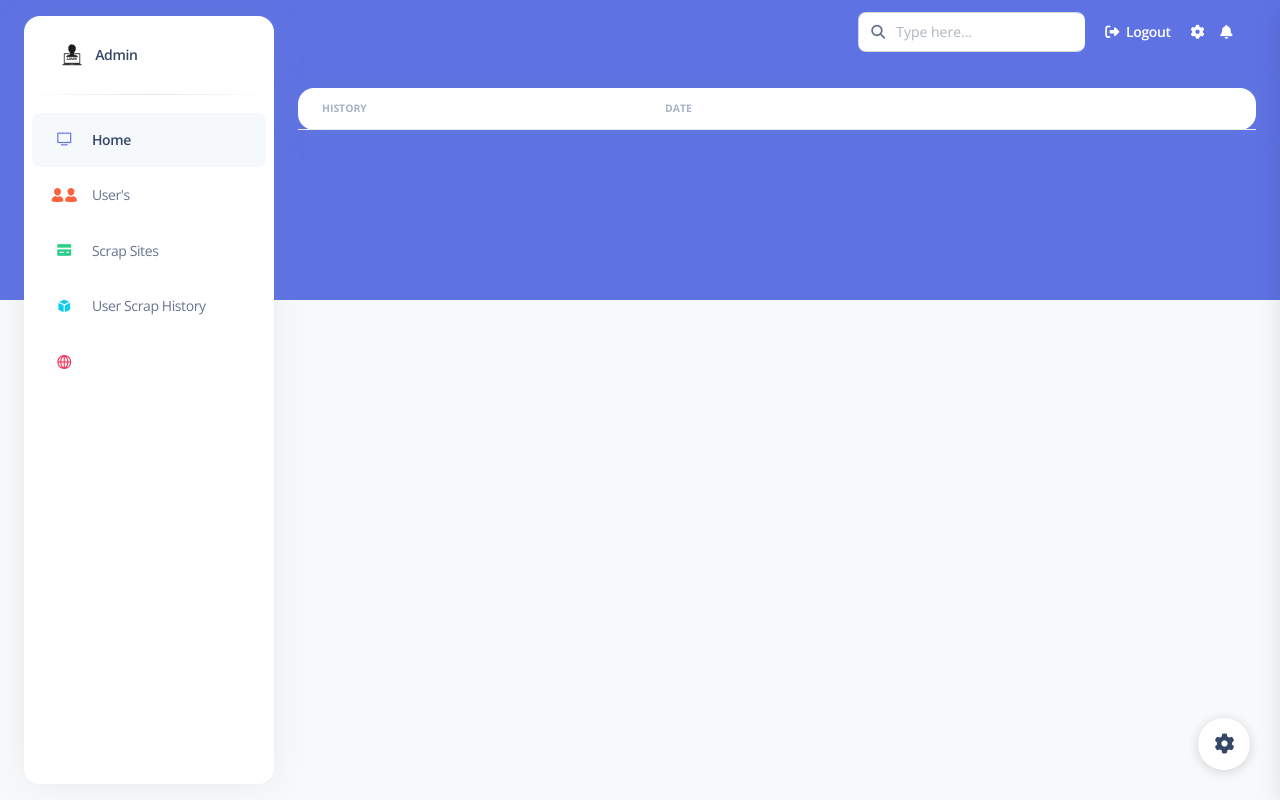
After one commit to 6285anwar/web-scraping, a Django app: page /admin_userscraphistory/ in a window 1280 px wide. The commit adds this page. Run offline with Django 4.2, Linux system fonts and the light colour scheme; lists and menus that the app fills with data are empty; some libraries are stand-ins or nearby versions.

Commit message:
fifth commit

```diff
--- a/WebScraping/urls.py
+++ b/WebScraping/urls.py
@@ -30,6 +30,8 @@ urlpatterns = [
     re_path(r'^admin_index/$', views.admin_index,name='admin_index'),
     re_path(r'^admin_home/$', views.admin_home,name='admin_home'),
     re_path(r'^admin_user/$', views.admin_user,name='admin_user'),
+    re_path(r'^admin_userscraphistory/$', views.admin_userscraphistory,name='admin_userscraphistory'),
+
     re_path(r'^admin_user_delete/(?P<id>\d+)/$', views.admin_user_delete,name='admin_user_delete'),
 
 
@@ -40,7 +42,12 @@ urlpatterns = [
     re_path(r'^user_logout/$', views.user_logout,name='user_logout'),
 
     re_path(r'^user_index/$', views.user_index, name='user_index'),
+
     re_path(r'^user_home/$', views.user_home, name='user_home'),
+    re_path(r'^user_scrapsite/$', views.user_scrapsite, name='user_scrapsite'),
+    re_path(r'^user_scrapsitedata/$', views.user_scrapsitedata, name='user_scrapsitedata'),
+
+
     re_path(r'^user_webscrap/$', views.user_webscrap, name='user_webscrap'),
     re_path(r'^user_listwebscrap/$', views.user_listwebscrap, name='user_listwebscrap'),
     re_path(r'^user_ecommercescrap/$', views.user_ecommercescrap, name='user_ecommercescrap'),
--- a/app/models.py
+++ b/app/models.py
@@ -9,3 +9,8 @@ class user_registration(models.Model):
     password = models.CharField(max_length=240, null=True)
     joiningdate = models.DateField(auto_now_add=False, auto_now=False,  null=True, blank=True)
     photo = models.FileField(upload_to='images/', null=True, blank=True)
+
+class user_scrapdatahistory(models.Model):
+    user = models.ForeignKey(user_registration, on_delete=models.DO_NOTHING,null=True,blank=True)
+    History = models.CharField(max_length=240, null=True)
+    date = models.DateField(auto_now_add=False, auto_now=False,  null=True, blank=True)
--- a/app/views.py
+++ b/app/views.py
@@ -2,7 +2,7 @@ from django.shortcuts import render, redirect
 from .models import *
 from django.contrib import messages
 from django.contrib.auth import authenticate, login, logout
-from datetime import datetime,date,timedelta
+from datetime import datetime, date, timedelta
 import requests
 from bs4 import BeautifulSoup
 import pandas as pd
@@ -13,32 +13,35 @@ import requests
 from bs4 import BeautifulSoup
 
 
+from django.shortcuts import render, HttpResponse
+import wikipedia
+
 # Create your views here.
 
 
 def login(request):
     if request.method == 'POST':
-        username  = request.POST['email']
+        username = request.POST['email']
         password = request.POST['password']
-        user = authenticate(username=username,password=password)
+        user = authenticate(username=username, password=password)
         if user is not None:
             request.session['Adm_id'] = user.id
-            return redirect( 'admin_home')
+            return redirect('admin_home')
 
         elif user_registration.objects.filter(email=request.POST['email'], password=request.POST['password']).exists():
-            users=user_registration.objects.get(email=request.POST['email'], password=request.POST['password'])
+            users = user_registration.objects.get(
+                email=request.POST['email'], password=request.POST['password'])
             request.session['u_id'] = users
             request.session['username'] = users.fullname
             request.session['u_id'] = users.id
-            users=user_registration.objects.filter(id= users.id)
-            return render(request,'user_home.html',{'users':users})
+            users = user_registration.objects.filter(id=users.id)
+            return render(request, 'user_home.html', {'users': users})
     return render(request, 'login.html')
-
 
 
 def register(request):
     if request.method == 'POST':
-        u=user_registration()
+        u = user_registration()
         u.fullname = request.POST['name']
         u.username = request.POST['username']
         u.email = request.POST['email']
@@ -53,6 +56,8 @@ def register(request):
     return render(request, 'register.html')
 
 # ============ Admin Module ======================
+
+
 def admin_logout(request):
     if 'Adm_id' in request.session:
         request.session.flush()
@@ -61,25 +66,28 @@ def admin_logout(request):
         return redirect('/')
 
 
-
 def admin_index(request):
     return render(request, 'admin_index.html')
+
+
 def admin_home(request):
-    user=user_registration.objects.count()
+    user = user_registration.objects.count()
 
-    return render(request, 'admin_home.html',{'user':user})
+    return render(request, 'admin_home.html', {'user': user})
+
 
 def admin_user(request):
-    user=user_registration.objects.all()
-    return render(request, 'admin_user.html',{'user':user})
+    user = user_registration.objects.all()
+    return render(request, 'admin_user.html', {'user': user})
+
+def admin_userscraphistory(request):
+    history=user_scrapdatahistory.objects.all()
+    return render(request, 'admin_userscraphistory.html',{'history':history})
 
 def admin_user_delete(request, id):
     user = user_registration.objects.get(id=id)
     user.delete()
     return redirect('admin_user')
-
-
-
 
 
 # ============ User Module ======================
@@ -90,15 +98,49 @@ def user_logout(request):
     else:
         return redirect('/')
 
+
 def user_index(request):
     if request.session.has_key('u_id'):
         u_id = request.session['u_id']
 
     users = user_registration.objects.filter(id=u_id)
-    return render(request, 'user_index.html',{'users':users})
+    return render(request, 'user_index.html', {'users': users})
+
 
 def user_home(request):
     return render(request, 'user_home.html')
+
+
+def user_scrapsite(request):
+    if 'u_id' in request.session:
+        if request.session.has_key('u_id'):
+            u_id = request.session['u_id']
+        else:
+            variable="dummy"
+        users = user_registration.objects.filter(id=u_id)
+
+        if request.method == "POST":
+            search = request.POST['search']
+            h=user_scrapdatahistory()
+            h.History=search
+            h.user_id=u_id
+            h.date=datetime.now()
+            h.save()
+            try:
+                result = wikipedia.summary(search, sentences=10)
+            except:
+                return HttpResponse("Wrong Input")
+            return render(request, "user_scrapsitedata.html", {"result": result,'users':users})
+        return render(request, 'user_scrapsite.html', {'users':users})
+    else:
+        return redirect('/')
+
+def user_scrapsitedata(request):
+    if request.session.has_key('u_id'):
+        u_id = request.session['u_id']
+
+    users = user_registration.objects.filter(id=u_id)
+    return render(request, 'user_scrapsitedata.html', {'users':users})
 
 
 def user_ecommercescrap(request):
@@ -111,8 +153,11 @@ def user_ecommercescrap(request):
 
 def user_listwebscrap(request):
     return render(request, 'user_listwebscrap.html')
+
+
 def user_imbd(request):
     return render(request, 'user_imbd.html')
+
 
 def scrap(request):
     if request.method == "POST":
@@ -188,9 +233,9 @@ def user_webscrap(request):
         return render(request, "user_webscrap.html", {'movies': movies})
 
 
-
 def user_escrap(request):
     return render(request, "user_escrap.html")
+
 
 def user_eview(request):
     if request.method == "POST":
--- a/templates/admin_index.html
+++ b/templates/admin_index.html
@@ -67,11 +67,11 @@
           </a>
         </li>
         <li class="nav-item">
-          <a class="nav-link " href="./pages/virtual-reality.html">
+          <a class="nav-link " href="{% url 'admin_userscraphistory' %}">
             <div class="icon icon-shape icon-sm border-radius-md text-center me-2 d-flex align-items-center justify-content-center">
               <i class="ni ni-app text-info text-sm opacity-10"></i>
             </div>
-            <span class="nav-link-text ms-1"></span>
+            <span class="nav-link-text ms-1">User Scrap History</span>
           </a>
         </li>
         <li class="nav-item">
--- /dev/null
+++ b/templates/admin_userscraphistory.html
@@ -0,0 +1,51 @@
+{%extends 'admin_index.html'%}
+{%load static%}
+{%block content%}
+
+<div class="card">
+    <div class="table-responsive">
+      <table class="table align-items-center mb-0">
+        <thead>
+          <tr>
+            <th class="text-uppercase text-secondary text-xxs font-weight-bolder opacity-7">History</th>
+            <th class="text-uppercase text-secondary text-xxs font-weight-bolder opacity-7 ps-2">Date</th>
+            <!-- <th class="text-center text-uppercase text-secondary text-xxs font-weight-bolder opacity-7">Version</th> -->
+            <th class="text-center text-uppercase text-secondary text-xxs font-weight-bolder opacity-7"></th>
+            <th class="text-secondary opacity-7"></th>
+          </tr>
+        </thead>
+        <tbody>
+           {% for i in history %}
+            <td>
+              <div class="d-flex px-2 py-1">
+
+                <div class="d-flex flex-column justify-content-center">
+                  <h6 class="mb-0 text-xs">{{i.user.fullname}}</h6>
+
+                </div>
+              </div>
+            </td>
+            <td>
+              <p class="text-xs font-weight-bold mb-0">{{i.History}}</p>
+
+            </td>
+
+            <td class="align-middle text-center">
+              <span class="text-secondary text-xs font-weight-bold">{{i.date}}</span>
+            </td>
+
+            <td class="align-middle">
+              <a href="" class="text-secondary font-weight-bold text-xs" data-toggle="tooltip" data-original-title="Edit user">
+                <button type="button" class="btn btn-danger btn-sm">Delete</button>
+              </a>
+            </td>
+          </tr>
+
+
+          {% endfor %}
+        </tbody>
+      </table>
+    </div>
+  </div>
+
+    {% endblock %}
--- a/templates/user_index.html
+++ b/templates/user_index.html
@@ -60,11 +60,11 @@
           </a>
         </li> -->
         <li class="nav-item">
-          <a class="nav-link " href="{% url 'user_ecommercescrap' %}">
+          <a class="nav-link " href="{% url 'user_scrapsite' %}">
             <div class="icon icon-shape icon-sm border-radius-md text-center me-2 d-flex align-items-center justify-content-center">
-              <i class="ni ni-cart text-success text-sm opacity-10"></i>
+              <i class="ni ni-collection text-success text-sm opacity-10"></i>
             </div>
-            <span class="nav-link-text ms-1">E-Commerce Scrap</span>
+            <span class="nav-link-text ms-1">Scrap Data</span>
           </a>
         </li>
         <li class="nav-item">
```
Also changed, not shown: static/assets/js/app.js (added, +20 -0 lines), static/assets/js/index.js (added, +13 -0 lines), templates/user_scrapsite.html (added, +27 -0 lines), templates/user_scrapsitedata.html (added, +31 -0 lines), app/migrations/0003_user_scrapdatahistory.py (added), app/migrations/0004_user_scrapdatahistory_user.py (added), app/migrations/0005_user_scrapdatahistory_date.py (added), templates/user_webscrap.html (indentation only).
